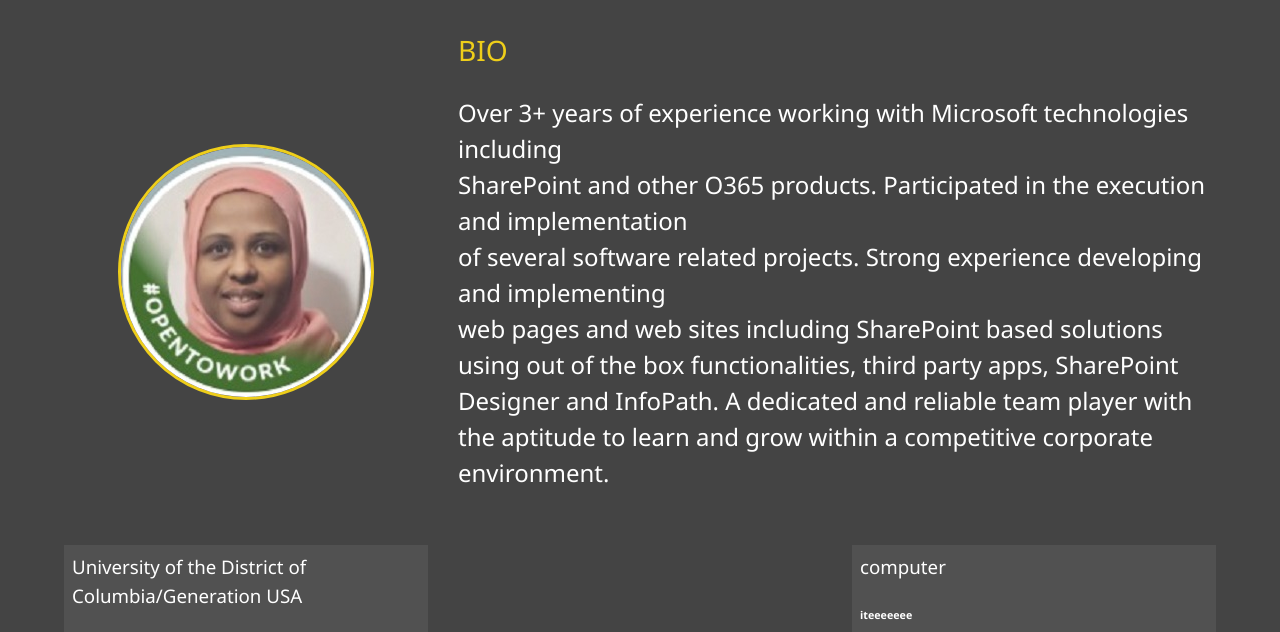
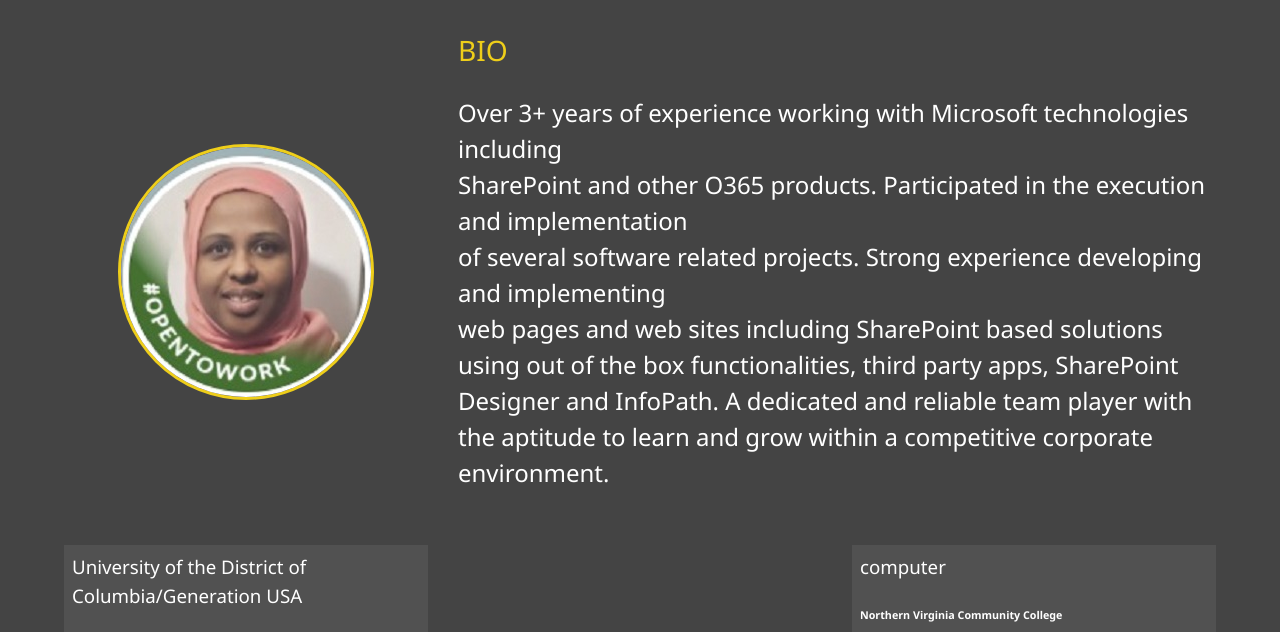
Before and after one commit to Suleman21/my_portfolio, a website: page docs/about.html in a window 1280 px wide. Shown: the part 253-885 px from the top of the page. Drawn offline with Linux system fonts and the light colour scheme.

Commit message:
2nd commit

```diff
--- a/docs/about.html
+++ b/docs/about.html
@@ -80,7 +80,7 @@
 
       <div class="job job-3">
         <h3>computer</h3>
-        <h6>iteeeeeee</h6>
+        <h6>Northern Virginia Community College</h6>
         <p>Wordpress/MySQL Full-Stack Developer</p>
         <p>May 2017 to Feb 2018</p>
       </div>
```
